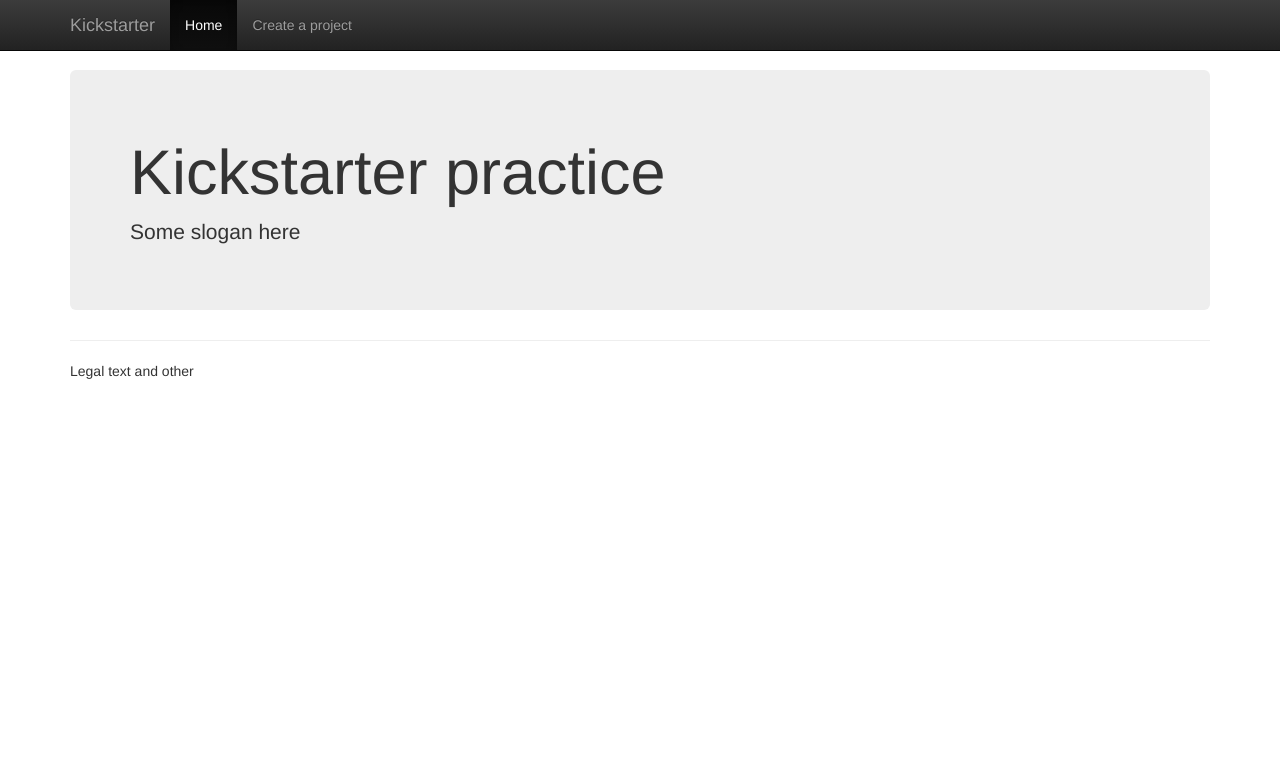
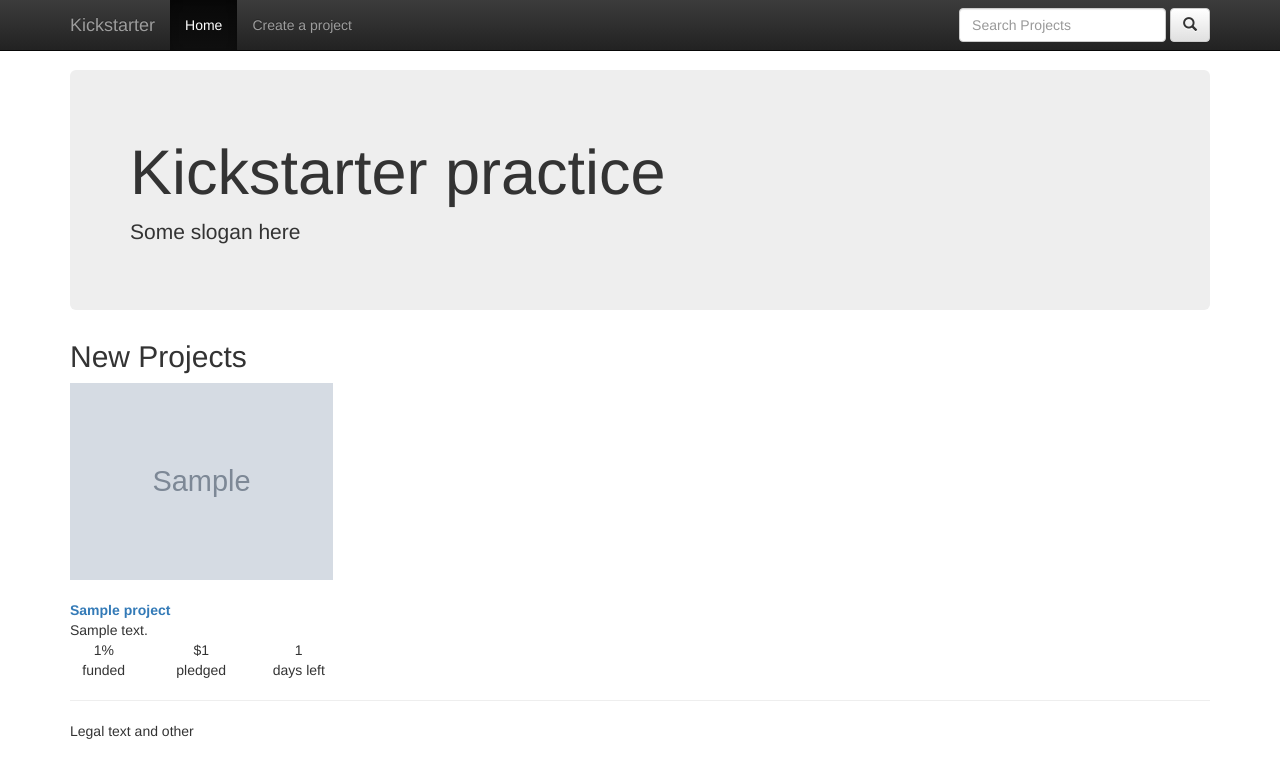
Before and after one commit to s4mur4i/kickstarter, a Flask app: template kickstarter/templates/index.html in a window 1280 px wide. Shown: the top 778 px of the page. Run offline with Flask 2, Linux system fonts and the light colour scheme; the template is opened without the code that fills it: most values are stand-ins (such as "Sample title", 1, 10 or a date in 2020); grey boxes marked "Sample" are stand-in pictures; some libraries are stand-ins or nearby versions.

Commit message:
Pledge and project details

```diff
--- a/kickstarter/__init__.py
+++ b/kickstarter/__init__.py
@@ -1,7 +1,9 @@
 from flask import Flask, render_template, request, redirect, url_for, abort
-from flask.ext.migrate import Migrate, MigrateCommand
-from flask.ext.script import Manager
-from flask.ext.sqlalchemy import SQLAlchemy
+from flask_migrate import Migrate, MigrateCommand
+from flask_script import Manager
+from flask_mail import Mail
+from flask_sqlalchemy import SQLAlchemy
+from flask_security import Security, SQLAlchemyUserDatastore
 import datetime
 from cloudinary import uploader
 
@@ -14,11 +16,16 @@
 manager.add_command('db', MigrateCommand)
 
 from kickstarter.models import *
+from forms import ExtendedRegisterForm
 
+user_datastore = SQLAlchemyUserDatastore(db, Member, Role)
+security = Security(app, user_datastore, register_form=ExtendedRegisterForm)
 
+mail = Mail(app)
 @app.route('/')
 def hello():
-    return render_template("index.html")
+    projects = db.session.query(Project).order_by(Project.time_created.desc()).limit(15)
+    return render_template("index.html", projects=projects)
 
 
 @app.route('/projects/create/', methods=['GET', 'POST'])
@@ -73,3 +80,17 @@
         db.session.add(new_pledge)
         db.session.commit()
         return redirect(url_for('project_detail', project_id=project_id))
+
+
+@app.route('/search/')
+def search():
+    query = request.args.get('q') or ""
+    projects = db.session.query(Project).filter(
+        Project.name.ilike('%' + query + '%') |
+        Project.short_description.ilike('%' + query + '%') |
+        Project.long_description.ilike('%' + query + '%')
+    ).all()
+
+    project_count = len(projects)
+
+    return render_template('search.html', query_text=query, projects=projects, project_count=project_count)
--- /dev/null
+++ b/kickstarter/templates/_projects.html
@@ -0,0 +1,39 @@
+<div>
+    {% for project in projects %}
+
+        {% if loop.index % 3 == 1 %}
+            <div class="row">
+
+        {% endif %}
+
+    <div class="col-sm-3">
+        <div class="search-card">
+            <div class="search-description">
+                <a href="{{ url_for('project_detail', project_id=project.id) }}"><img
+                        class="img-responsive center-block search-thumbnail" src="{{ project.image_path }}"></a>
+                </br/>
+                <strong><a href="{{ url_for('project_detail', project_id=project.id) }}">{{ project.name }}</a></strong>
+                </br/>
+                {{ project.short_description|truncate(200,False) }}
+            </div>
+
+            <div class="search-summary">
+                <div class="row">
+                    <div class="col-sm-4 text-center">{{ project.percentage_funded }}% <br/> funded</div>
+                    <div class="col-sm-4 text-center">${{ project.total_pledges }} <br/> pledged</div>
+                    <div class="col-sm-4 text-center">{{ project.num_days_left }} <br/> days left</div>
+                </div>
+            </div>
+        </div>
+    </div>
+    <div class="col-sm-1"></div>
+
+    {% if loop.index % 3 == 0 %}
+
+
+        </div>
+    {% endif %}
+
+    {% endfor %}
+
+</div>
--- a/kickstarter/templates/base.html
+++ b/kickstarter/templates/base.html
@@ -52,6 +52,12 @@
                 <li {% if active_page == "create" %}class="active" {% endif %}><a href="{{ url_for('create') }}">Create
                     a project</a></li>
             </ul>
+            <form class="navbar-form navbar-right" role="search" action="{{ url_for('search') }}">
+                <div class="form-group">
+                    <input type="text" class="form-control" placeholder="Search Projects" name="q">
+                </div>
+                <button type="submit" class="btn btn-default"><i class="glyphicon glyphicon-search"></i></button>
+            </form>
         </div><!--/.nav-collapse -->
     </div>
 </nav>
--- a/kickstarter/templates/index.html
+++ b/kickstarter/templates/index.html
@@ -11,4 +11,8 @@
         <h1>Kickstarter practice</h1>
         <p>Some slogan here</p>
     </div>
+
+    <h2> New Projects</h2>
+    {% include '_projects.html' %}
+
 {% endblock content %}
--- /dev/null
+++ b/kickstarter/templates/security/email/welcome.html
@@ -0,0 +1,4 @@
+Welcome, {{ user.first_name }}!
+
+<p>Create your first Punchstarter project <a href="http://punchstarter-demo.herokuapp.com">now</a>!
+</p>
```
Also changed, not shown: kickstarter/default_settings.py (+11 -0 lines), kickstarter/forms.py (added, +7 -0 lines), kickstarter/models.py (+24 -4 lines), kickstarter/templates/search.html (added, +16 -0 lines), kickstarter/templates/security/register_user.html (added, +64 -0 lines).
